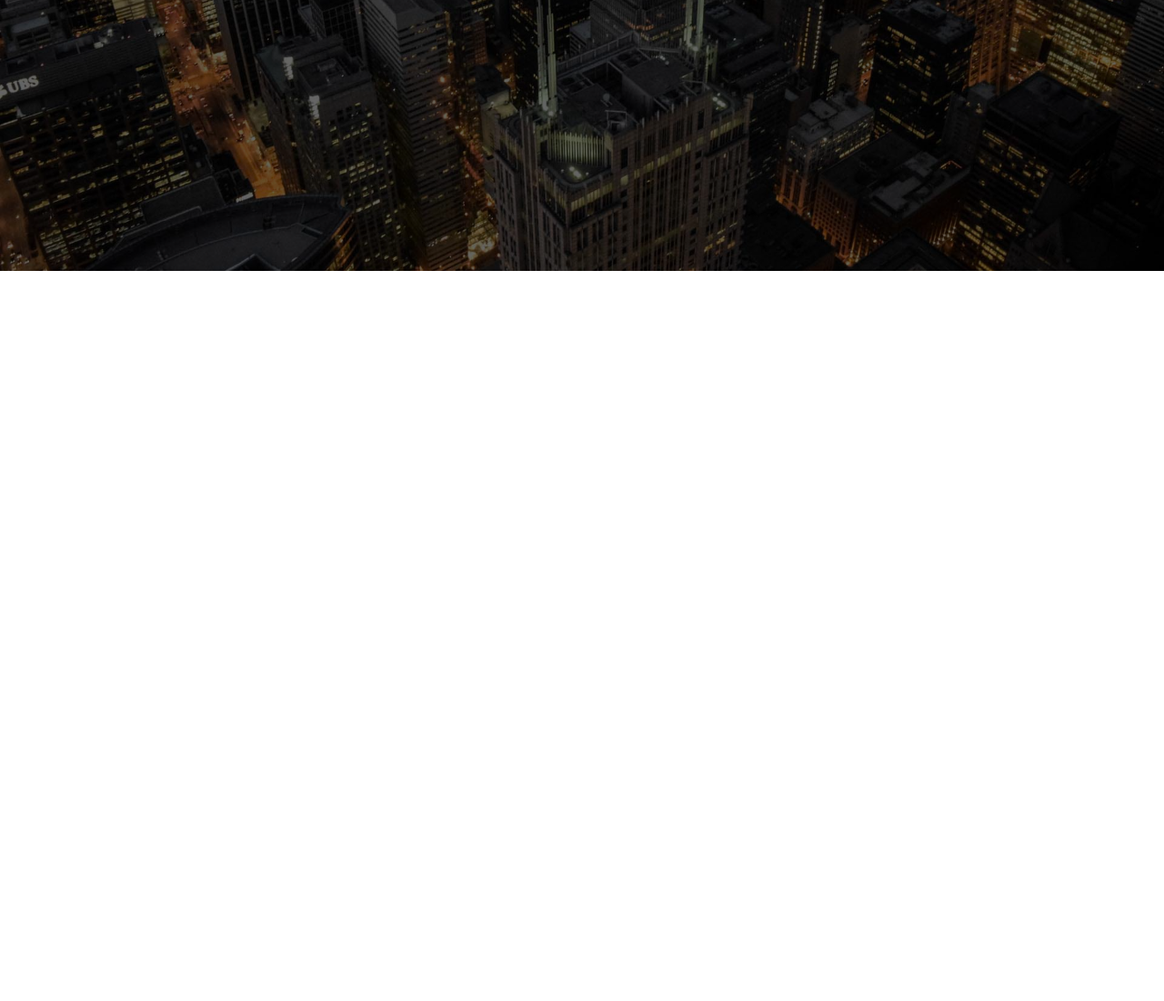
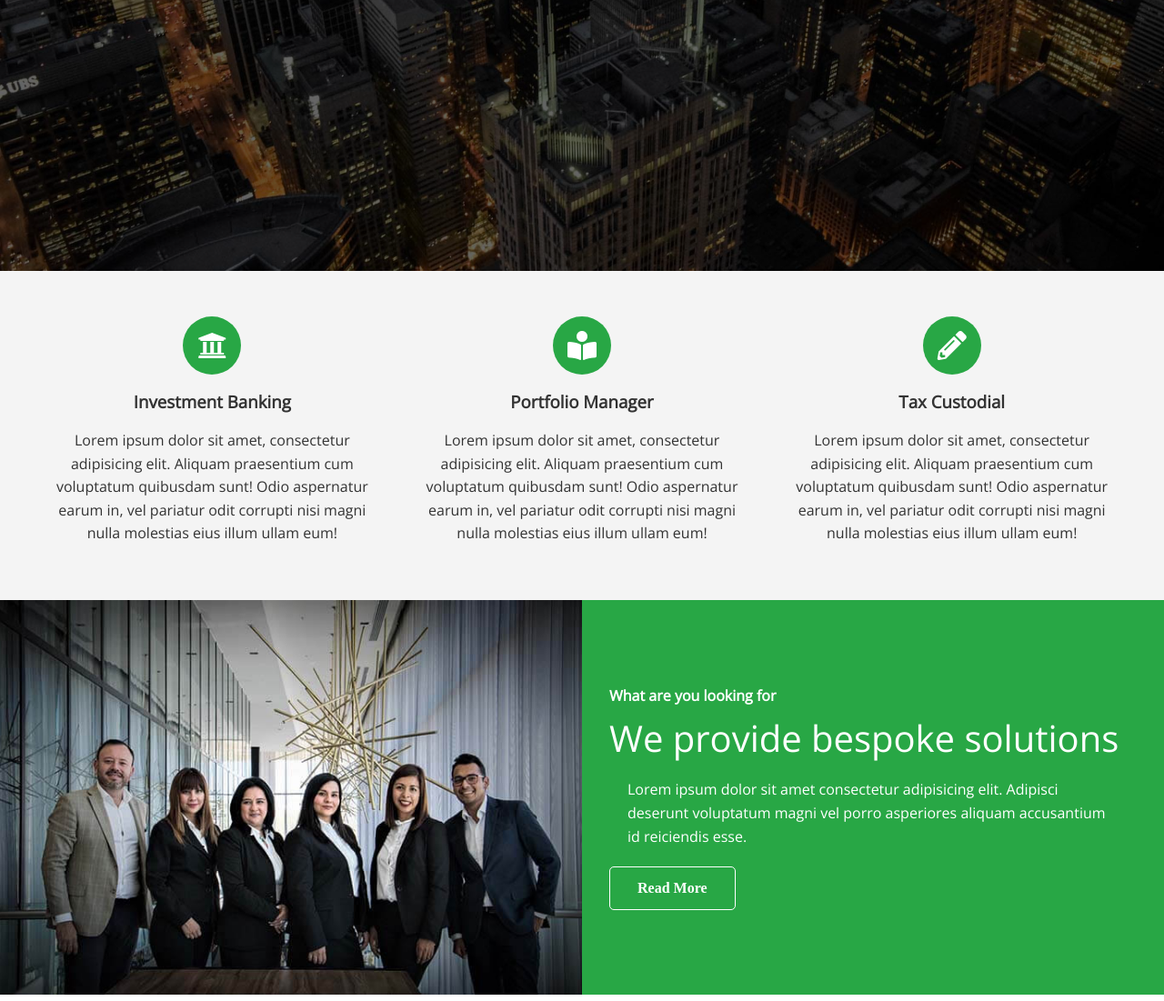
Before and after one commit to imrohit7604/EndLedger, a plain HTML site: page index.html in a window 1280 px wide. Shown: the part 502-1603 px from the top of the page at 91% size. Before the commit the page ends 800 px from the top, so only its background shows below. Drawn offline with nearby package versions, Linux system fonts and the light colour scheme.

Commit message:
Icons & Solutons Section Created

```diff
--- a/css/style.css
+++ b/css/style.css
@@ -110,3 +110,22 @@ img {
 .hero * {
   z-index: 10;
 }
+
+/* Icons */
+
+.icons {
+  padding: 30px;
+}
+
+.icons h3 {
+  font-weight: bold;
+  margin-bottom: 15px;
+}
+
+.icons i {
+  background-color: #28a745;
+  color: #fff;
+  padding: 1rem;
+  border-radius: 50%;
+  margin-bottom: 15px;
+}
--- a/css/utilities.css
+++ b/css/utilities.css
@@ -23,20 +23,90 @@
   opacity: 0.9;
 }
 
-.btn-primary {
+.btn-primary,
+.bg-primary {
   background: #28a745;
   color: #fff;
 }
 
-.btn-secondary {
+.btn-secondary,
+.bg-secondary {
   background: #28a4d0;
   color: #fff;
 }
-.btn-dark {
+.btn-dark,
+.bg-dark {
   background: #333;
   color: #fff;
 }
-.btn-light {
+.btn-light,
+.bg-light {
   background: #f4f4f4;
-  color: #fff;
+  color: #333;
 }
+
+.btn-outline {
+  background: transparent;
+  border: 1px solid #fff;
+}
+/* Flex Items */
+
+.flex-items {
+  display: flex;
+  text-align: center;
+  justify-content: center;
+  text-align: center;
+  height: 100%;
+}
+
+.flex-items > div {
+  padding: 20px;
+}
+
+/* Flex Columns */
+
+.flex-columns .row {
+  display: flex;
+  flex-direction: row;
+  flex-wrap: wrap;
+  width: 100%;
+}
+
+.flex-columns .column {
+  display: flex;
+  flex-direction: column;
+  flex-basis: 100%;
+  flex: 1;
+}
+
+.flex-columns .column .column-1,
+.flex-columns .column .column-2 {
+  height: 100%;
+}
+
+.flex-columns img {
+  width: 100%;
+  height: 100%;
+  object-fit: cover;
+}
+
+.flex-columns .column-2 {
+  display: flex;
+  flex-direction: column;
+  align-items: flex-start;
+  justify-content: center;
+  padding: 30px;
+}
+
+.flex-columns h2 {
+  font-size: 40px;
+  font-weight: 100;
+}
+
+.flex-columns h4 {
+  margin-bottom: 10px;
+}
+
+.flex-columns p {
+  margin: 20px;
+}
--- a/index.html
+++ b/index.html
@@ -9,7 +9,7 @@
     <title>Welcome to EndLedger</title>
 </head>
 <body id="home">
-    <div class="hero">
+    <header class="hero">
         <div id="navbar" class="navbar">
             <h1 class="logo">
                 <span class="text-primary"><i class="fas fa-book-open"></i>End</span>Ledger
@@ -29,6 +29,57 @@
             <p>We Provide world class finance assistance</p>
             <a href="#about" class="btn"><i class="fas fa-chevron-right"></i>Read More</a>
         </div>
-    </div>
+    </header>
+    <main>
+        <!--About :Icons-->
+        <section id="about" class="icons bg-light">
+            <div class="flex-items">
+                <div>
+                    <i class="fas fa-university fa-2x"></i>
+                    <div>
+                        <h3>Investment Banking</h3>
+                        <p>Lorem ipsum dolor sit amet, consectetur adipisicing elit. Aliquam praesentium cum voluptatum quibusdam sunt! Odio aspernatur earum in, vel pariatur odit corrupti nisi magni nulla molestias eius illum ullam eum!</p>
+                     </div>
+                </div>
+                <div>
+                    <i class="fas fa-book-reader fa-2x"></i>
+                    <div>
+                        <h3>Portfolio Manager</h3>
+                        <p>Lorem ipsum dolor sit amet, consectetur adipisicing elit. Aliquam praesentium cum voluptatum quibusdam sunt! Odio aspernatur earum in, vel pariatur odit corrupti nisi magni nulla molestias eius illum ullam eum!</p>
+                     </div>
+                </div>
+                <div>
+                    <i class="fas fa-pencil-alt fa-2x"></i>
+                    <div>
+                        <h3>Tax Custodial</h3>
+                        <p>Lorem ipsum dolor sit amet, consectetur adipisicing elit. Aliquam praesentium cum voluptatum quibusdam sunt! Odio aspernatur earum in, vel pariatur odit corrupti nisi magni nulla molestias eius illum ullam eum!</p>
+                     </div>
+                </div>
+            </div>
+        </section>
+        <!--About:Solutions-->
+        <section id="about" class="solutions flex-columns">
+            <div class="row">
+
+                <div class="column">
+                    <div class="column-1">
+                        <img src="img/home/people.jpg" alt="people">
+                    </div>
+                </div>
+                <div class="column">
+                    <div class="column-2 bg-primary">
+                        <h4>What are you looking for</h4>
+                        <h2>We provide bespoke solutions</h2>
+                        <p>Lorem ipsum dolor sit amet consectetur adipisicing elit. Adipisci deserunt voluptatum magni vel porro asperiores aliquam accusantium id reiciendis esse.</p>
+                        <a href="#" class="btn btn-outline">
+                            <i class="fas fa-chevron">
+                                Read More
+                            </i>
+                        </a>
+                    </div>
+                </div>
+            </div>
+        </section>
+    </main>
 </body>
 </html>
```
